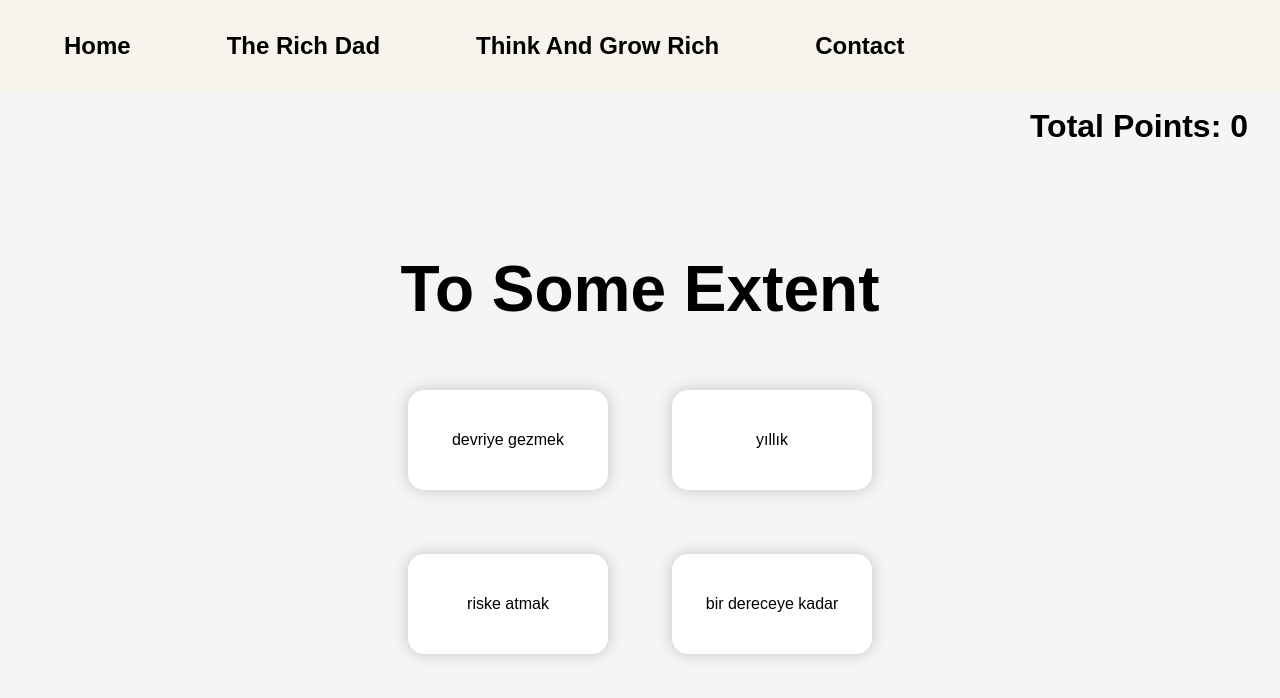
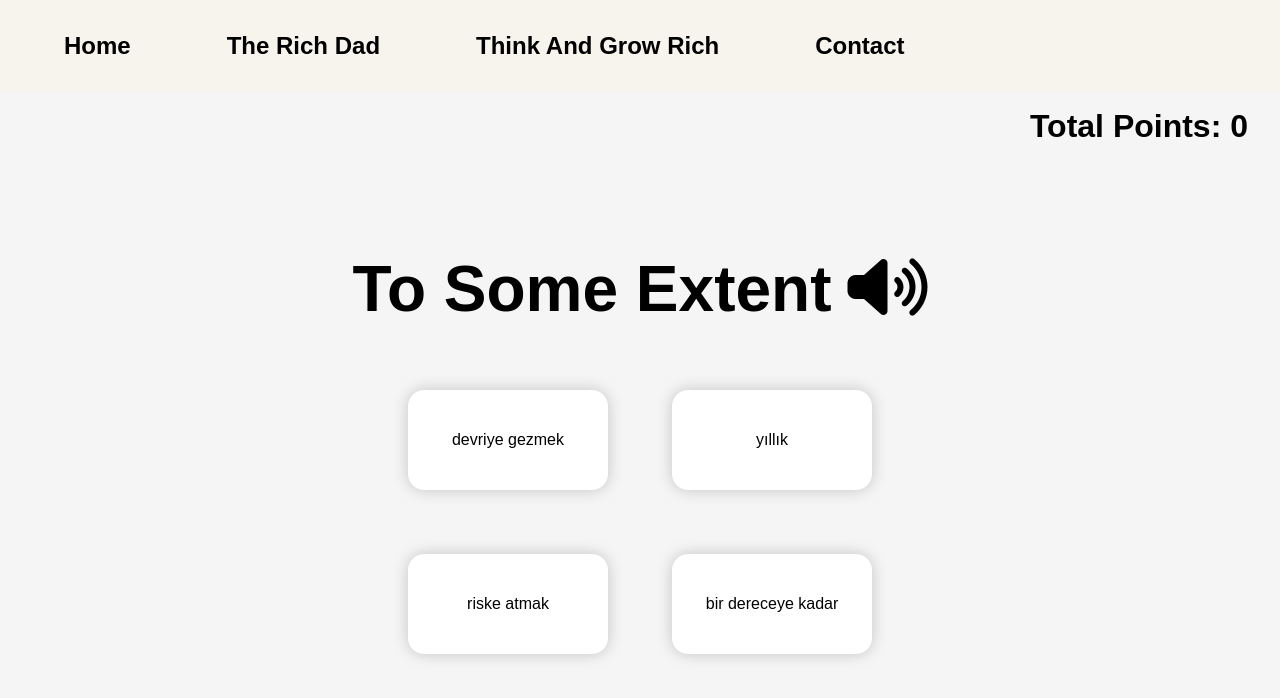
Before and after one commit to yunusemrecinar/Word-Game, a React (Create React App) app: page /thinkandgrowrich in a window 1280 px wide. Shown: the top 698 px of the page. Built offline with nearby package versions, Linux system fonts and the light colour scheme; a web font is replaced by a local one.

Commit message:
word speech done

```diff
--- a/src/Components/ThinkAndGrowRich/ThinkAndGrowRich.js
+++ b/src/Components/ThinkAndGrowRich/ThinkAndGrowRich.js
@@ -10,6 +10,11 @@ const ThinkAndGrowRich = () => {
     const [word, setWord] = useState("");
     const [answers, setAnswers] = useState({answer0: "", answer1: "", answer2: "", answer3: ""});
     const [selectedAnswers, setSelectedAnswers] = useState([null, null, null, null]);
+
+    const speakWord = (word) => {
+        const utterance = new SpeechSynthesisUtterance(word);
+        speechSynthesis.speak(utterance);
+    };
 
     const getRandomWords = () => {
         // Reset all selectedAnswer states
@@ -95,6 +100,11 @@ const ThinkAndGrowRich = () => {
             <div className="container">
                 <div className={'word'}>
                     {word}
+                    <div
+                        onClick={() => speakWord(word)}
+                    >
+                        <i class="fa-solid fa-volume-high speech"></i>
+                    </div>
                 </div>
                 <div className="answers">
                     {Object.keys(answers).map((key, index) => (
--- a/src/Components/ThinkAndGrowRich/thinkandgrowrich.css
+++ b/src/Components/ThinkAndGrowRich/thinkandgrowrich.css
@@ -26,10 +26,15 @@ body {
 }
 
 .word {
+    display: flex;
     font-size: 4rem;
     font-weight: 700;
     color: #000;
     text-transform: capitalize;
+}
+
+.speech {
+    margin-left: 1rem;
 }
 
 .answers {
```
